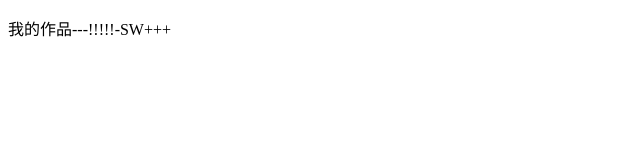
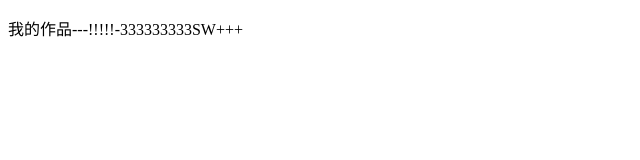
Before and after one commit to yimengweb/yimengweb.github.io, a plain HTML site: page index.html in a window 1280 px wide. Shown: the full height of the page, 0-640 px from the left. Drawn offline with Linux system fonts and the light colour scheme.

Commit message:
Update index.html

```diff
--- a/index.html
+++ b/index.html
@@ -9,7 +9,7 @@
 </head>
 
 <body>
-    <p>我的作品---!!!!!-SW+++</p>
+    <p>我的作品---!!!!!-333333333SW+++</p>
 </body>
 
 </html>
```
